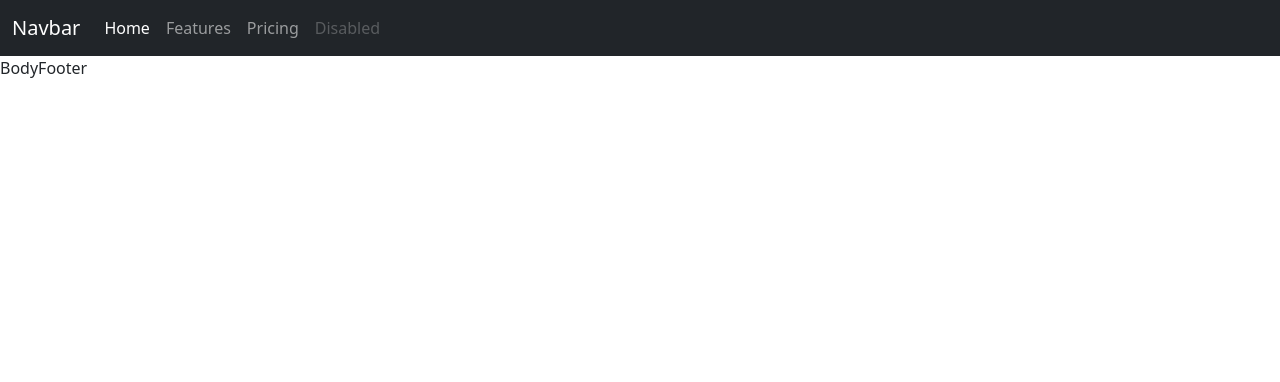
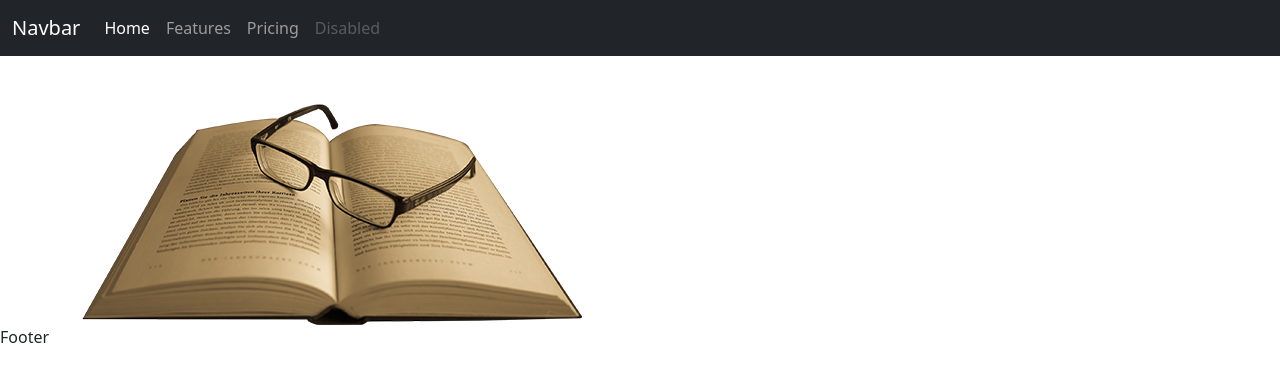
Before and after one commit to sawtoothridge13/vue-app, a Vue app: page / in a window 1280 px wide. Shown: the top 382 px of the page. Built offline with nearby package versions, Linux system fonts and the light colour scheme.

Commit message:
Add image book-and-glasses.png to body component

```diff
--- a/src/components/body.vue
+++ b/src/components/body.vue
@@ -1,2 +1,14 @@
 <!-- eslint-disable vue/multi-word-component-names -->
-<template>Body</template>
+<template>
+  <div class="container">
+    <div class="row">
+      <div class="col">
+        <img
+          src="./../assets/book-and-glasses.png"
+          alt="Book and glasses"
+          class="img-fluid mt-5"
+        />
+      </div>
+    </div>
+  </div>
+</template>
```
Also changed, not shown: src/assets/book-and-glasses.png (added).
